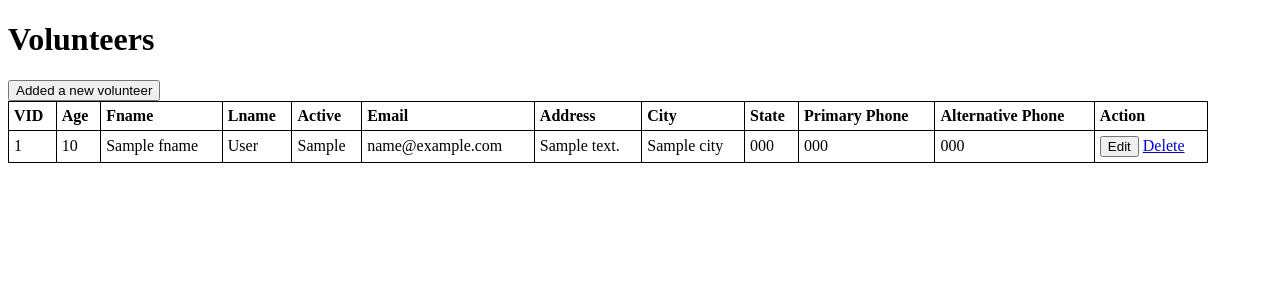
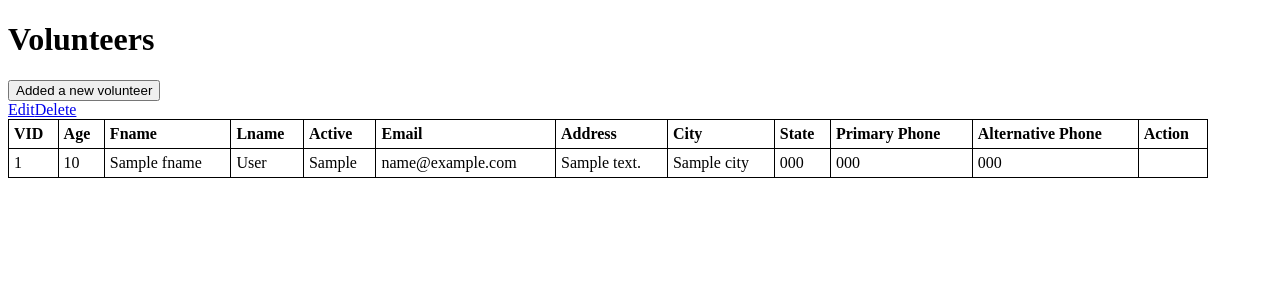
Before and after one commit to zhaolongzhong/lead, a CodeIgniter app: the page made by application/views/volunteer_view.php in a window 1280 px wide. Shown: the top 300 px of the page. Run offline with CodeIgniter, Linux system fonts and the light colour scheme; the template is opened without the code that fills it: most values are stand-ins (such as "Sample title", 1, 10 or a date in 2020); data that the repository does not hold is empty.

Commit message:
Added base url to add new volunteer button and added link to edit button.

```diff
--- a/application/views/volunteer_view.php
+++ b/application/views/volunteer_view.php
@@ -23,7 +23,7 @@ text-align:left;
 <h1>Volunteers</h1>
 <?php echo $msg;?>
 
-<form action="newvolunteer"><input type="submit" value="Added a new volunteer"></form>
+<form action="<?php echo base_url();?>newvolunteer"><input type="submit" value="Added a new volunteer"></form>
 
 <div>
 	<table style="width:1200px">
@@ -57,7 +57,7 @@ text-align:left;
 			<td><?php echo $volunteer->StateCode; ?></td>
 			<td><?php echo $volunteer->PrimaryPhone; ?></td>
 			<td><?php echo $volunteer->AltPhone; ?></td>
-			<td><button type="button">Edit</button>
+			<a href="<?php echo base_url(); ?>volunteer_update/<?php echo $volunteer->VID; ?>">Edit</a>
 			<a href="<?php echo base_url(); ?>volunteer/delete/<?php echo $volunteer->VID; ?>">Delete</a>
 			</td></td>
 		<tr>
```
